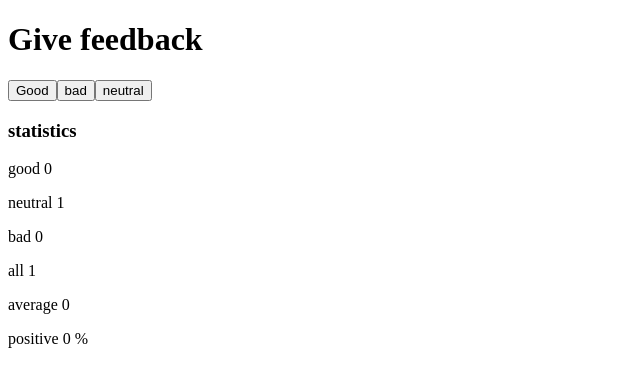
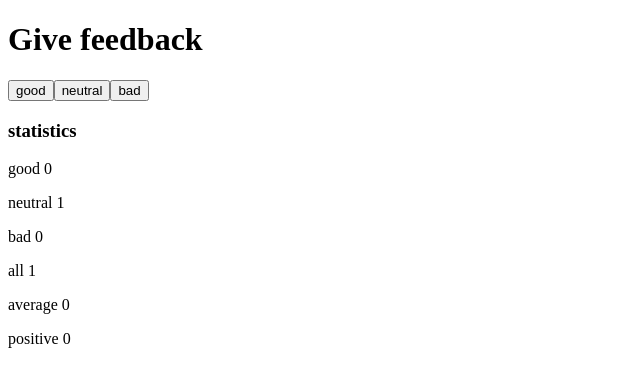
Before and after one commit to rohullahkarimi/rohullah_karimi_fullstackopen_v2, a React (Create React App) app in the folder part1/d/d/: page / in a window 1280 px wide. Both pictures are taken after a click on the button "neutral". Shown: the top 386 px of the page, without its empty margins (0-640 px from the left). Built offline with nearby package versions, Linux system fonts and the light colour scheme.

Commit message:
part1 d 1.10

```diff
--- a/part1/d/d/src/App.js
+++ b/part1/d/d/src/App.js
@@ -1,6 +1,11 @@
 import React, { useState } from 'react'
 
-const Result = (props) => {
+
+const StatisticLine = (props) => (
+  <p>{props.text} {props.value}</p>
+)
+
+const Statistics = (props) => {
   const good = props.good
   const bad = props.bad
   const neutral = props.neutral
@@ -12,12 +17,12 @@ const Result = (props) => {
     return (
       <div>
         <h3>statistics</h3>
-        <p>good {good}</p>
-        <p>neutral {neutral}</p>
-        <p>bad {bad}</p>
-        <p>all {all}</p>
-        <p>average {average}</p>
-        <p>positive {positive} %</p>
+        <StatisticLine text="good" value={good} />
+        <StatisticLine text="neutral " value={neutral} />
+        <StatisticLine text="bad" value={bad} />
+        <StatisticLine text="all" value={all} />
+        <StatisticLine text="average" value={average} />
+        <StatisticLine text="positive" value={positive} />
       </div>
     )
   }else{
@@ -28,6 +33,13 @@ const Result = (props) => {
     )
   }
 }
+
+const Button = (props) => (
+  <button onClick={props.handleClick}>
+    {props.text}
+  </button>
+)
+
 const App = () => {
   const [good, setGood] = useState(0)
   const [neutral, setNeutral] = useState(0)
@@ -36,17 +48,12 @@ const App = () => {
   return (
     <div>
       <h1>Give feedback</h1>
-      <button onClick={() => setGood(good + 1)}>
-        Good
-      </button>
-      <button onClick={() => setBad(bad + 1)}>
-        bad
-      </button>
-      <button onClick={() => setNeutral(neutral + 1)}>
-        neutral
-      </button>
 
-      <Result good={good} neutral={neutral} bad={bad} />
+      <Button handleClick={() => setGood(good + 1)} text="good" />
+      <Button handleClick={() => setNeutral(neutral + 1)} text="neutral" />
+      <Button handleClick={() => setBad(bad + 1)} text="bad" />
+
+      <Statistics good={good} neutral={neutral} bad={bad} />
     </div>
   )
 }
```
